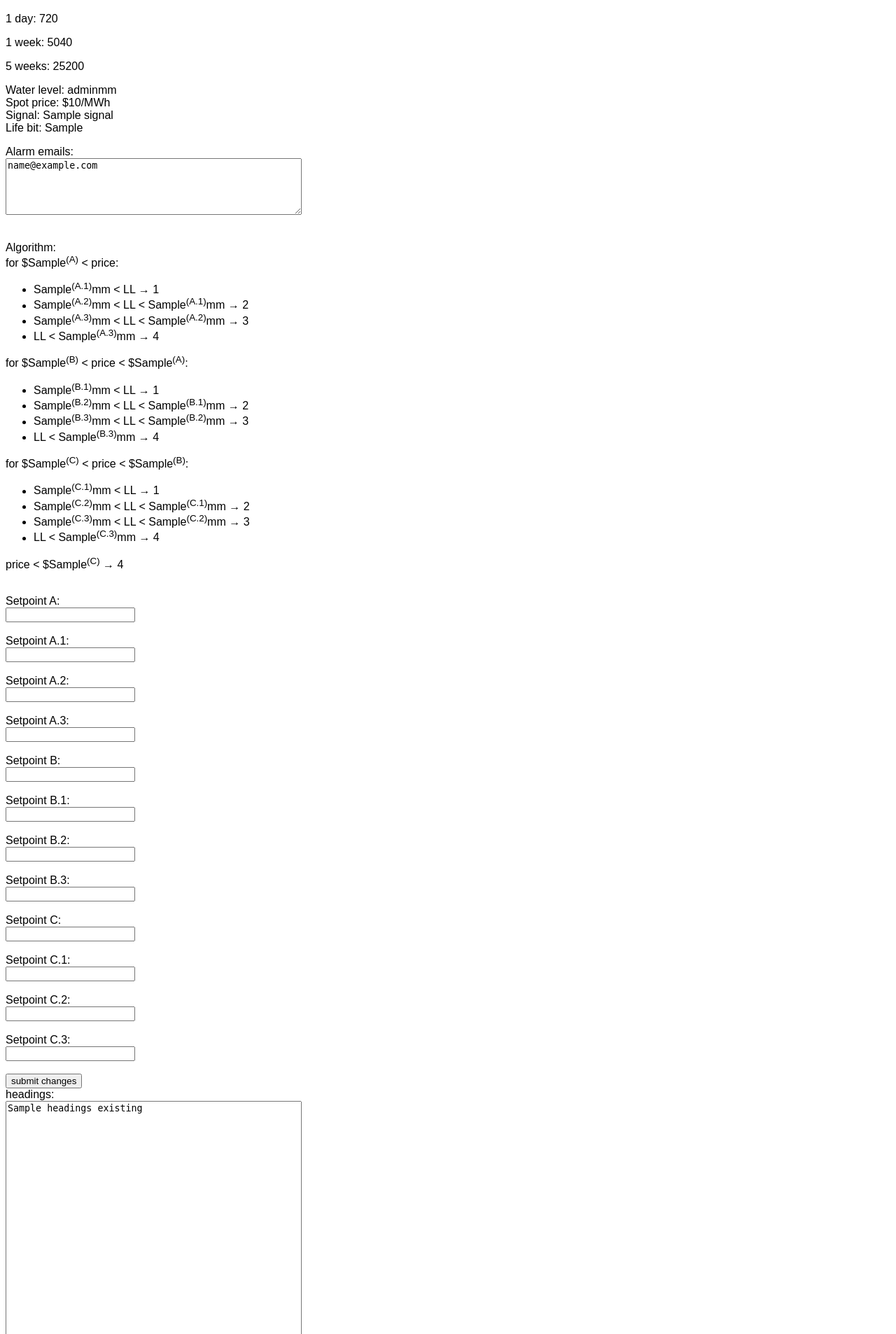
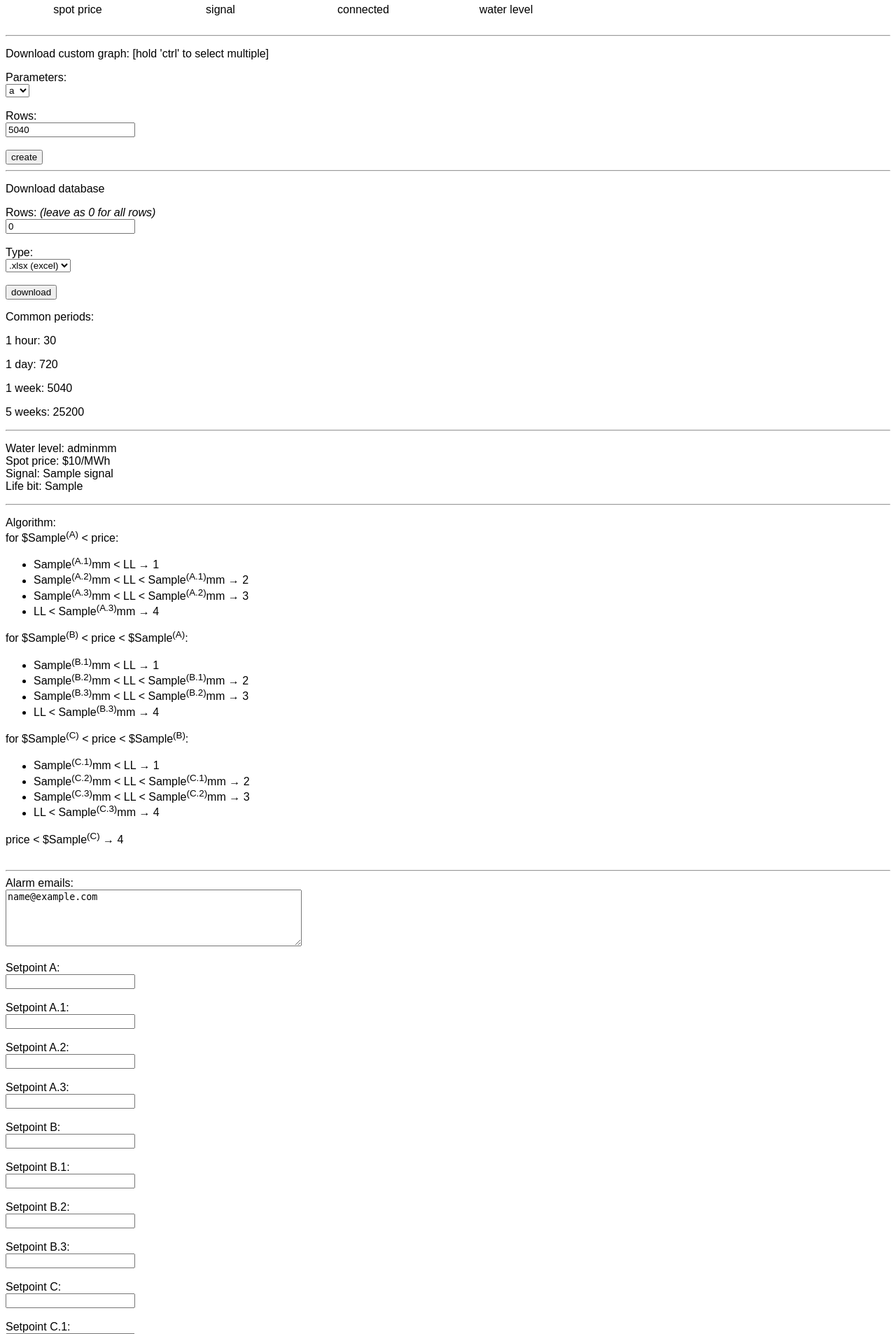
Before and after one commit to spot-price-data-system/SPDS_PORTAL_, a Flask app: template templates/home.html in a window 1280 px wide. Shown: the part 299-2205 px from the top of the page at 70% size. Run offline with Flask 3, Linux system fonts and the light colour scheme; the template is opened without the code that fills it: most values are stand-ins (such as "Sample title", 1, 10 or a date in 2020).

Commit message:
Portal 1.2
Changes:
- Graphs
- Option to download .db instead of .xlsx
- Reorganised homepage

```diff
--- a/templates/home.html
+++ b/templates/home.html
@@ -2,15 +2,83 @@
 <html>
   <head>
     <title>SPDS Portal - Home</title>
+
+    <style>
+      .plot{
+        width:200px;
+      }
+      .plot>img{
+        width:200px;
+      }
+      .plot>p{
+        text-align: center;
+      }
+    </style>
   </head>
   <body style="font-family:sans-serif">
     <h1>SPDS Portal</h1>
     <h3>Home</h3>
 
+    <hr>
+    <!--STANDARD PLOTS-->
+
+    <table>
+      <tr>
+        <td>
+          <div class="plot">
+            <img src="{{url_for('static', filename='images/spot_price.jpg')}}"/>
+            <p>spot price</p>
+          </div>
+        </td>
+        <td>
+          <div class="plot">
+            <img src="{{url_for('static', filename='images/signals.jpg')}}"/>
+            <p>signal</p>
+          </div>
+        </td>
+        <td>
+          <div class="plot">
+            <img src="{{url_for('static', filename='images/connected.jpg')}}"/>
+            <p>connected</p>
+          </div>
+        </td>
+        <td>
+          <div class="plot">
+            <img src="{{url_for('static', filename='images/water_levels.jpg')}}"/>
+            <p>water level</p>
+          </div>
+        </td>
+      </tr>
+    </table>
+
+    <hr>
+    <!--CUSTOM PLOT FORM-->
+
+    <p>Download custom graph: [hold 'ctrl' to select multiple]</p>
+    <form action="{{url_for('custom_graph')}}" method = "post">
+      <label for="headers">Parameters:</label><br>
+      <select name="headers" method="GET" action="/">
+        {% for header in headers[1:] %}
+            <option value="{{header}}">{{ header }}</option>
+        {% endfor %}
+      </select><br><br>
+      <label for="rows">Rows:</label><br>
+      <input type="number" name="rows" id="rows" value="5040"><br><br>
+      <input type="submit" value="create"/>
+    </form>
+
+    <hr>
+    <!--DOWNLOAD DATABASE-->
+
     <p>Download database</p>
     <form action="{{url_for('download')}}" method="post">
       <label for="rows">Rows: <i>(leave as 0 for all rows)</i></label><br>
       <input type="number" name="rows" id="rows" value="0"><br><br>
+      <label for="type">Type:</label><br>
+      <select name="type">
+        <option value="xlsx" selected>.xlsx (excel)</option>
+        <option value="db">.db</option>
+      </select><br><br>
       <input type="submit" value="download">
       <p>Common periods:</p>
       <p>1 hour: 30</p>
@@ -19,6 +87,9 @@
       <p>5 weeks: 25200</p>
     </form>
 
+    <hr>
+    <!--CURRENT INFO-->
+
     <p>
       Water level: {{water_level}}mm<br>
       Spot price: ${{spot_price}}/MWh<br>
@@ -26,12 +97,9 @@
       Life bit: {{life_bit}}
     </p>
 
-    <form action="{{url_for('params_change')}}" method="post">
-      <!--alarm email parameters-->
-      <label for="emails">Alarm emails:</label><br>
-      <textarea id="emails" name="emails" rows="5" cols="50">{{emails}}</textarea><br><br>
+    <hr>
+    <!--ALGORITHM-->
 
-      <!--Setpoint parameters explanation-->
     <p>
       Algorithm:<br>
       for ${{setpointA}}<sup>(A)</sup> &lt price:<br>
@@ -61,7 +129,14 @@
       price &lt ${{setpointC}}<sup>(C)</sup> &#8594 4<br><br>
     </p>
 
-      <!--Setpoint parameters-->
+    <hr>
+    <!--PARAMTERS CHANGE-->
+
+    <form action="{{url_for('params_change')}}" method="post">
+      <!--alarm email parameters-->
+      <label for="emails">Alarm emails:</label><br>
+      <textarea id="emails" name="emails" rows="5" cols="50">{{emails}}</textarea><br><br>
+
       <label for="SetpointA">Setpoint A:</label><br>
       <input type="number" name="SetpointA" id="SetpointA" value="{{setpointA}}"><br><br>
       <label for="SetpointA1">Setpoint A.1:</label><br>
@@ -90,6 +165,9 @@
       <input type="submit" value="submit changes">
     </form>
 
+    <hr>
+    <!--table headers-->
+
     <form action="{{url_for('headings_change')}}" method="post">
       <label for="headings">headings:</label><br>
       <textarea id="headings" name="headings" rows="40" cols="50">{{headings_existing}}</textarea><br>
```
Lines whose indentation alone changed are shown as unchanged.
